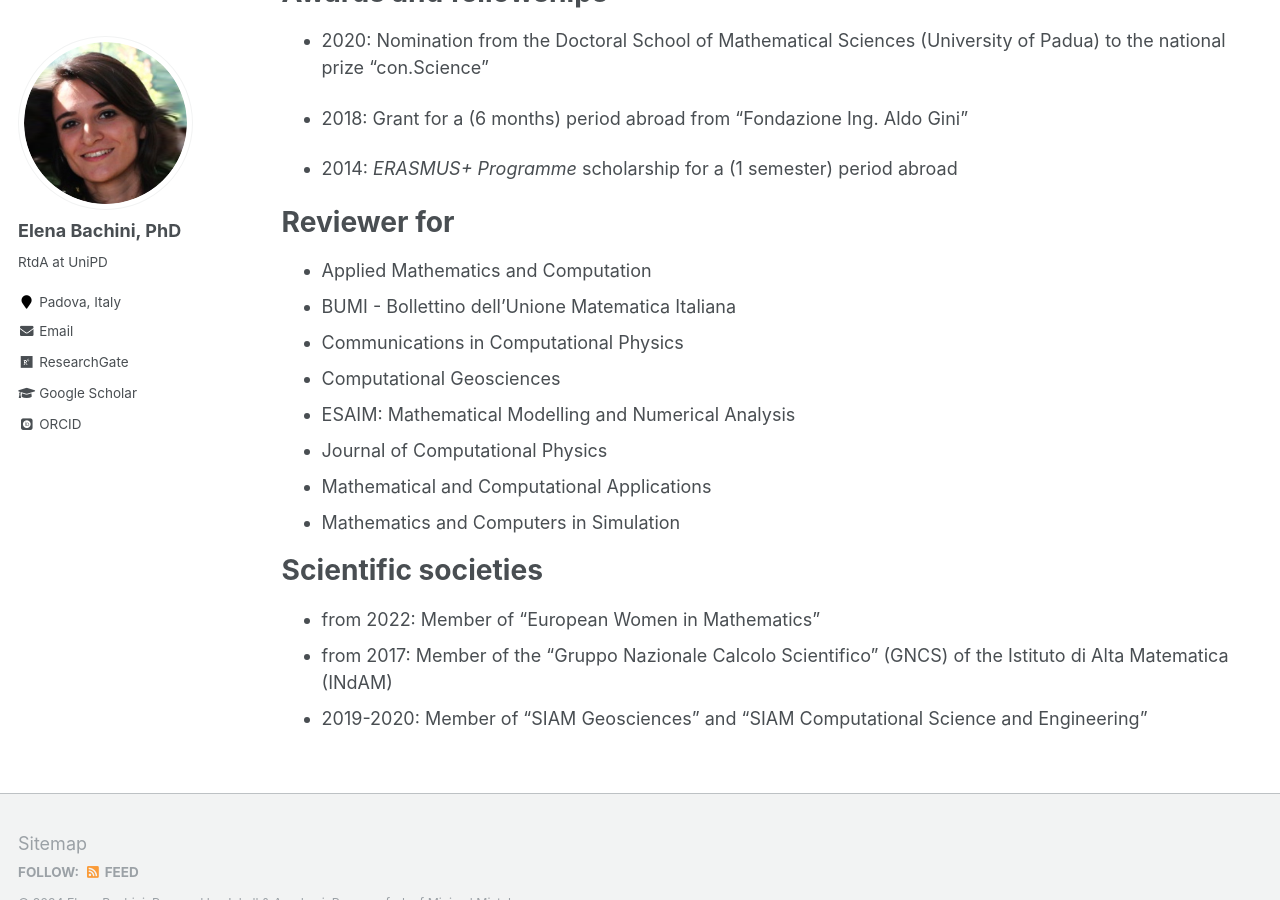
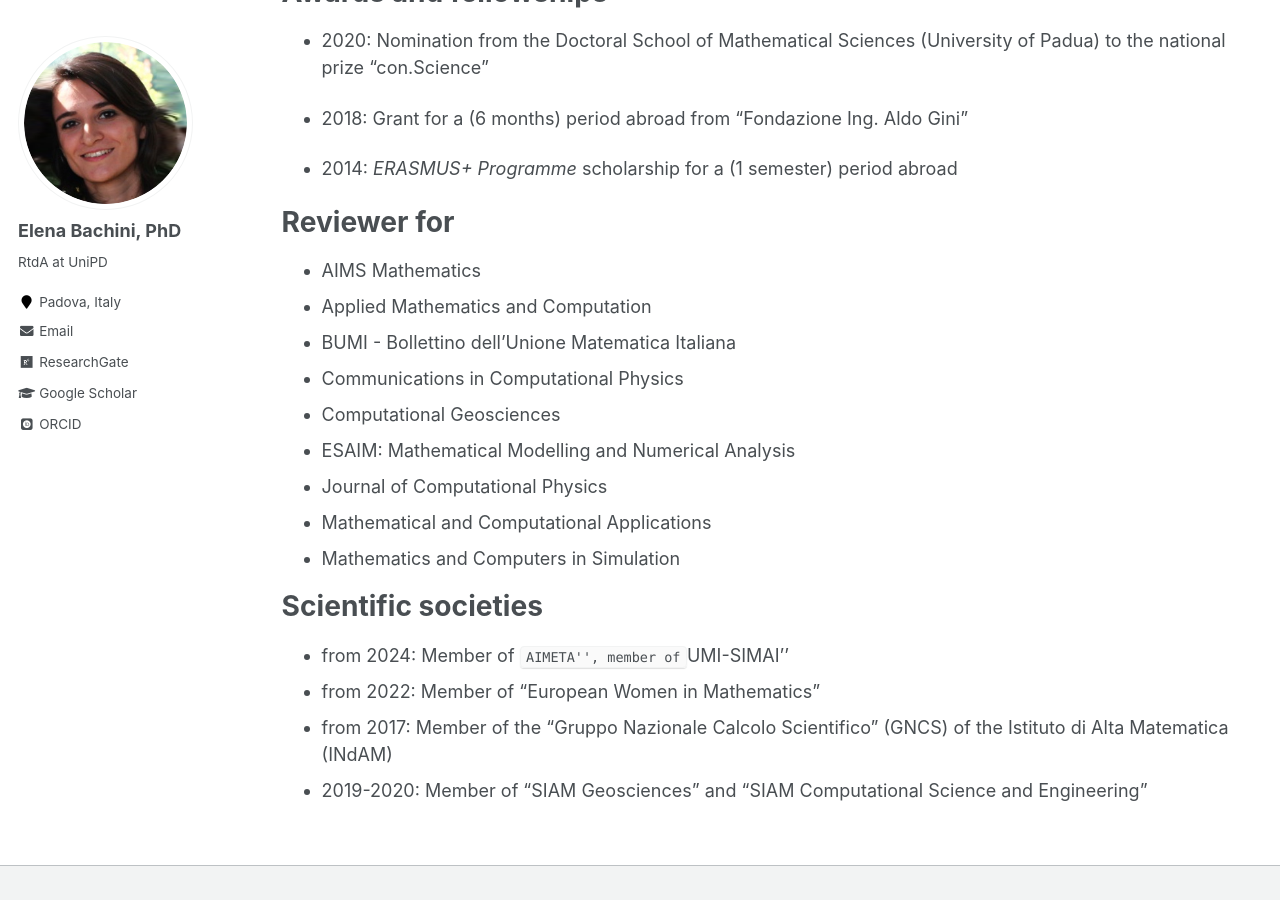
Before and after one commit to elenabachini/elenabachini.github.io, a Jekyll site: the page built from _pages/cv.md, in a window 1280 px wide and 900 px high, scrolled down 1425 px. Built offline with Jekyll 4.4.1, drawn with Linux system fonts in a browser that asks for light colours; some web fonts are replaced.

Commit message:
update members and review

```diff
--- a/_pages/cv.md
+++ b/_pages/cv.md
@@ -62,6 +62,7 @@ Awards and fellowships
 
 Reviewer for
 =====
+* AIMS Mathematics
 * Applied Mathematics and Computation
 * BUMI - Bollettino dell'Unione Matematica Italiana
 * Communications in Computational Physics
@@ -74,6 +75,7 @@ Reviewer for
 
 Scientific societies
 =====
+* from 2024: Member of ``AIMETA'', member of ``UMI-SIMAI''
 * from 2022: Member of “European Women in Mathematics”
 * from 2017: Member of the “Gruppo Nazionale Calcolo Scientifico” (GNCS) of the Istituto di Alta Matematica (INdAM)
 * 2019-2020: Member of “SIAM Geosciences” and “SIAM Computational Science and Engineering”
```
